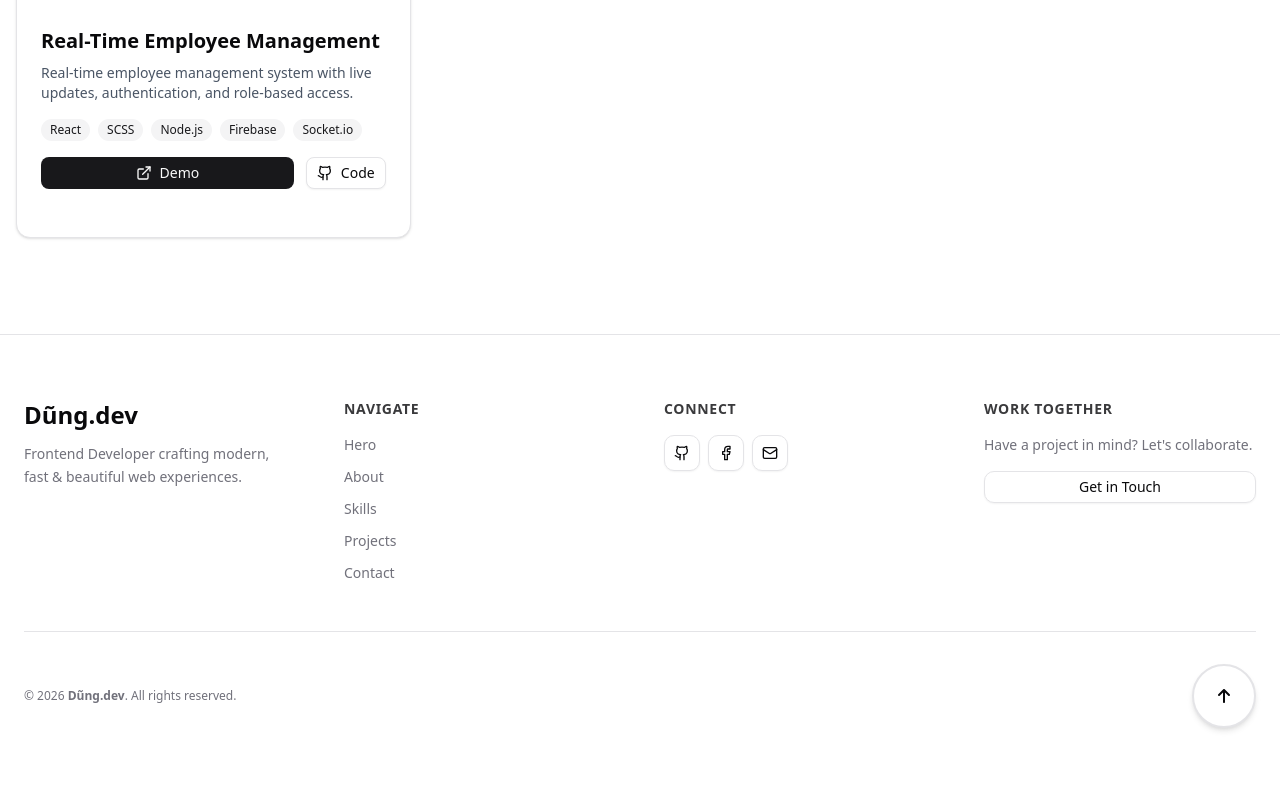
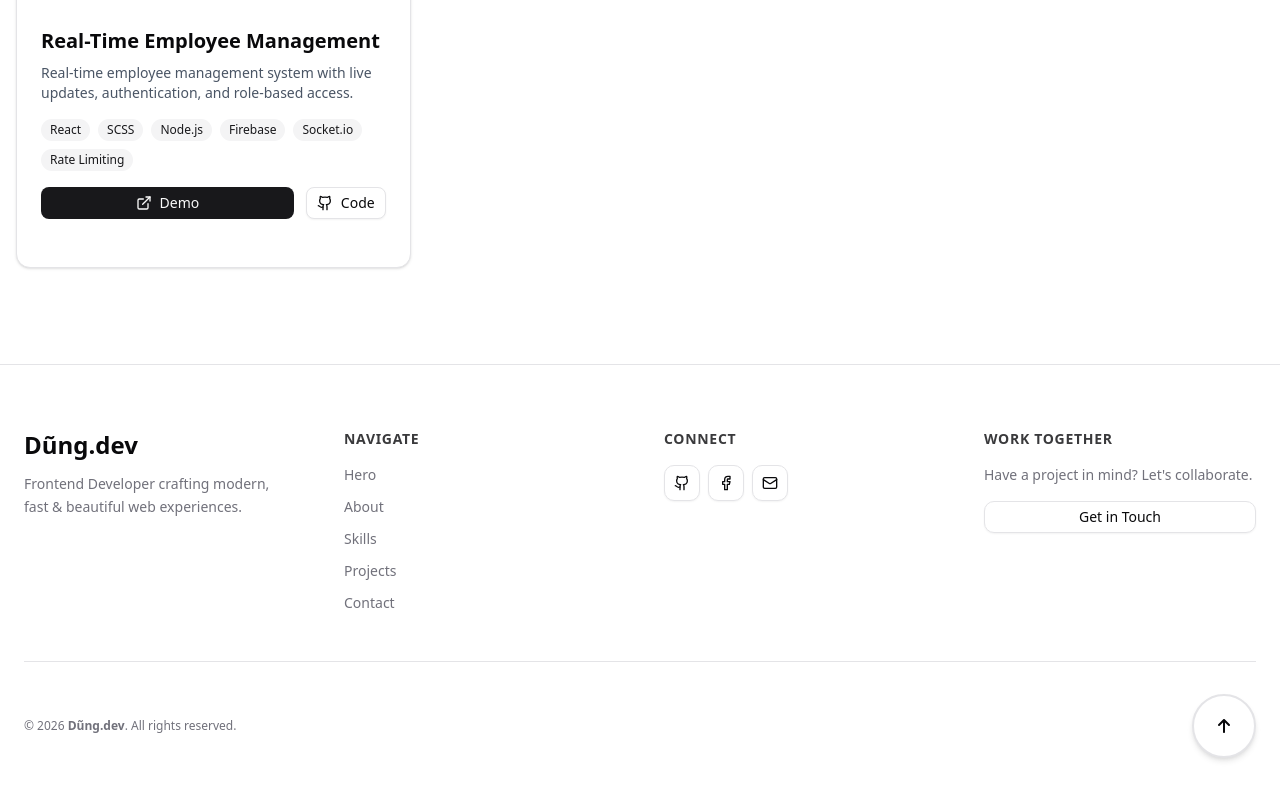
Before and after one commit to dungdev-web/Cv, a Next.js app in the folder my-cv/: page /project in a window 1280 px wide. Shown: the part 2759-3559 px from the top of the page. Built offline with nearby package versions, Linux system fonts and the light colour scheme.

Commit message:
Update projects.ts

```diff
--- a/my-cv/app/data/projects.ts
+++ b/my-cv/app/data/projects.ts
@@ -231,7 +231,7 @@ export const projects: Project[] = [
   fullDescription:
     "Real-Time Employee Management is a web application designed to manage employee information with real-time data updates. The system allows admins to create, update, and delete employee records while changes are instantly synchronized across clients using Firebase. Built with React, SCSS, Node.js, Firebase and Socket.io this project focuses on real-time data handling, authentication, role-based access control, and building a responsive management dashboard.",
   image: "/realtim-manage.png",
-  tags: ["React", "SCSS", "Node.js", "Firebase","Socket.io"],
+  tags: ["React", "SCSS", "Node.js", "Firebase","Socket.io","Rate Limiting"],
   features: [
     "Create, update, and delete employee records",
     "Real-time data synchronization with Firebase",
```
